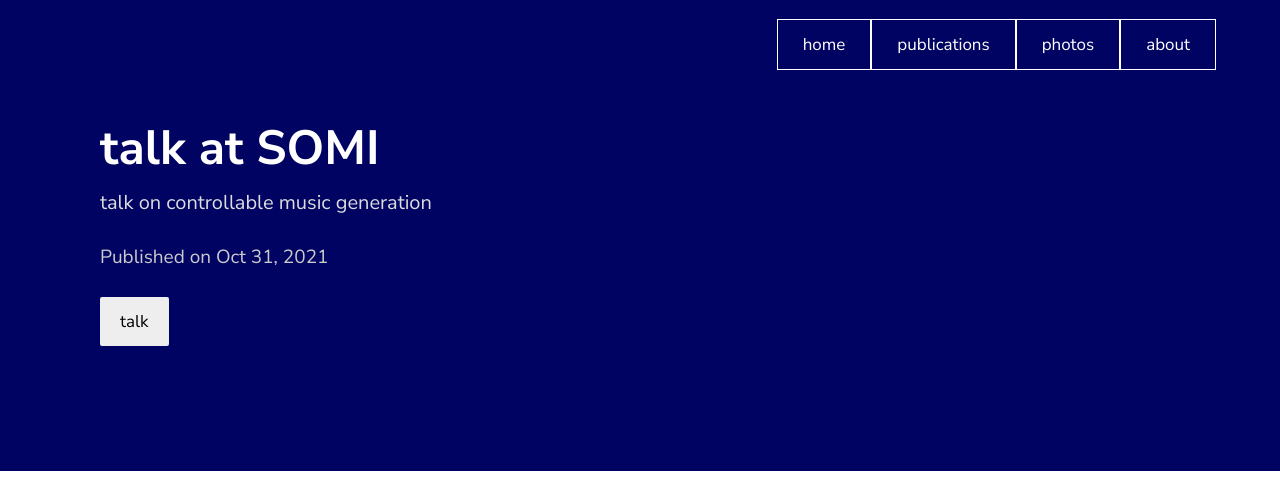
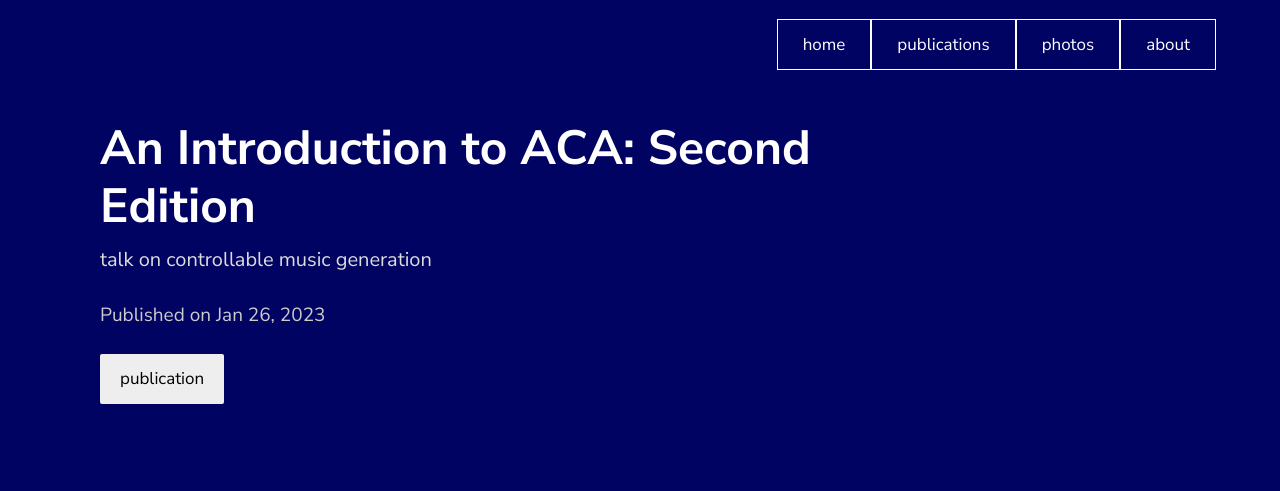
Before and after one commit to alexanderlerch/alexanderlerch.github.io, a Jekyll site: the page built from _posts/2023-01-26-acav2.markdown, in a window 1280 px wide. Shown: the top 491 px of the page. Built offline with Jekyll 4.4.1, drawn with Linux system fonts in a browser that asks for light colours; grey boxes are pictures that could not be loaded.

Commit message:
fixed post meta data

```diff
--- a/_posts/2023-01-26-acav2.markdown
+++ b/_posts/2023-01-26-acav2.markdown
@@ -1,10 +1,10 @@
 ---
 layout: post
-title:  "talk at SOMI"
+title:  "An Introduction to ACA: Second Edition"
 description: talk on controllable music generation
-date:   2021-10-31 21:03:36 +0530
-categories: talk
+date:   2023-01-26 23:03:36 +0530
+categories: publication
 ---
-![SOMI screenshot](/img/acav2.jpg)
+![2nd edition](/img/acav2.jpg)
 
 The 2nd edition of my textbook on Audio Content Analysis and Music Information Retrieval is [available now](https://ieeexplore.ieee.org/book/9965970).
```
